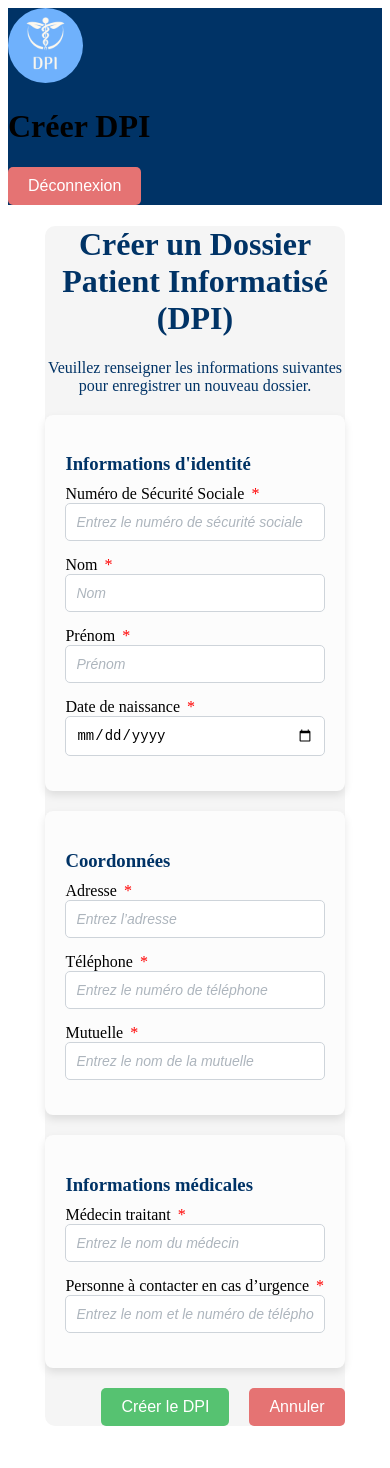
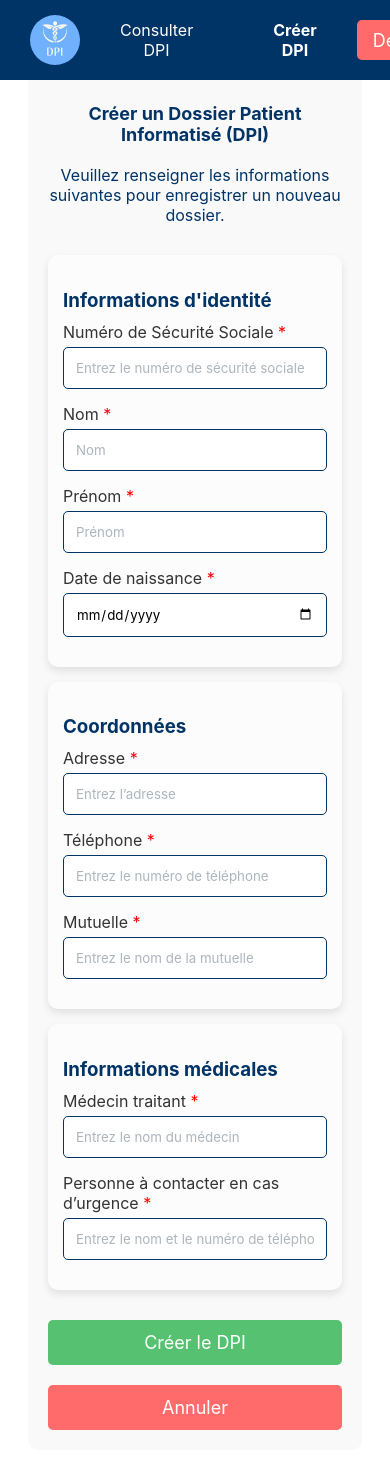
Before and after one commit to LINA-LY/Frontend, an Angular app in the folder FRONTEND IGL/gestion-patients/: page /creation-dpi in a window 390 px wide. Shown: the top 1468 px of the page. Before the commit the page ends 1434 px from the top, so only its background shows below. Built offline with nearby package versions, Linux system fonts and the light colour scheme.

Commit message:
Mise à jour du design de la page de creationh-dpi  avec les ajustements CSS

```diff
--- a/FRONTEND IGL/gestion-patients/src/app/creation-dpi/creation-dpi.component.css
+++ b/FRONTEND IGL/gestion-patients/src/app/creation-dpi/creation-dpi.component.css
@@ -1,146 +1,210 @@
-.H{
-  background-color: #003366;
+/* Style global */
+* {
+  font-family: 'Inter', sans-serif;
+  box-sizing: border-box;
 }
+
+html, body {
+  height: 100%;
+  margin: 0;
+  font-size: 16px;
+  background-color: #ffffff;
+}
+
+.container {
+  max-width: 100%;
+  margin: 0 auto;
+  padding: 20px;
+  min-height: 100vh;
+  display: flex;
+  flex-direction: column;
+  justify-content: flex-start;
+  padding-top: 60px; /* Ajuste ce padding pour éviter que le contenu soit masqué par la navbar */
+}
+
+/* Style de la navbar */
+/* Style de la navbar */
 .header {
   display: flex;
   justify-content: space-between;
   align-items: center;
-  padding: 20px;
   background-color: #003366;
+  padding: 10px 30px;
+  width: 100%;
+  position: fixed;
+  top: 0;
+  left: 0;
+  z-index: 1000;
+}
+
+.logo {
+  width: 50px;
+  height: auto;
+}
+
+.nav-links {
+  display: flex;
+  justify-content: center;
+  flex-grow: 1;
+}
+
+.nav-link {
+  background: none;
   color: white;
+  border: none;
+  font-size: 16px;
+  margin: 0 20px;
+  cursor: pointer;
+  padding: 10px 20px;
+}
+
+.nav-link:hover {
+  background-color: #56C271;
+  border-radius: 15px;
+}
+
+.selected {
+  font-weight: bold;
+}
+
+.btn-deconnexion {
+  background-color: #ff6b6b;
+  color: white;
+  border: none;
+  padding: 8px 16px;
+  border-radius: 5px;
+  cursor: pointer;
+  height: 40px; /* Taille fixe pour le bouton */
+  width: auto;
+}
+
+.btn-deconnexion:hover {
+  background-color: #ff4c4c;
 }
 
 
-  .dec{
-    color: white;
-    font-size: 16px;
-    padding: 10px 20px;
-    border: none;
-    border-radius: 5px;
-    cursor: pointer;
-    transition: all 0.3s ease;
-    background-color: #E57373;
-  }
-
-  .dec:hover {
-    background-color: #ee9595;
-    box-shadow: 0 4px 10px rgba(0, 0, 0, 0.2);
-  }
-
-
-  .dev:active {
-    background-color: #ee9595;
-    box-shadow: 0 2px 5px rgba(0, 0, 0, 0.2);
-  }
-
-
-
-.general{
-  background-color: #F5F5F5;
+.content {
+  padding: 20px;
+  background-color: #f9f9f9;
   border-radius: 10px;
-  width: 80%;
-  margin: 0 auto;
-}
-.phrase1{
- color: #003366;
- text-align: center;
-}
-.phrase2{
-color: #003366;
-size: 20px;
-text-align: center;
+  flex-grow: 1;
 }
 
-.red{
-  color: red;
-  margin-left: 3px;
+h2 {
+  color: #003366;
+  font-size: 20px;
+  margin-bottom: 20px;
+  font-weight: regular;
+  text-align: center; /* Ajouté pour centrer le titre */
 }
 
-.info-id{
+.intro-text {
+  color: #003366;
+  text-align: center;
+  margin-bottom: 30px;
+  font-weight: light;
+}
+
+.info-id {
   background-color: #fcfcfc;
-  border-radius: 8px;
-  padding: 20px;
+  padding: 15px;
+  border-radius: 10px;
   box-shadow: 0 4px 8px rgba(0, 0, 0, 0.1);
-  margin: 20px auto;
-  max-width: 800px;
+  margin: 15px 0;
+}
 
-}
-.title1{
+.info-id h3 {
   color: #003366;
   margin-bottom: 10px;
+  font-weight: semibold;
 }
-.label1{
+
+label {
   display: block;
-  font-weight: bold;
+  font-weight: medium;
   margin-bottom: 5px;
   color: #333;
 }
 
-.in{
+.in {
   width: 100%;
-  padding: 10px;
+  padding: 12px;
   margin-bottom: 15px;
-  border: 1px solid #ced4da;
+  border: 1px solid #003366;
   border-radius: 5px;
-  box-sizing: border-box;
-  font-size: 14px;
 }
 
 input::placeholder {
   color: #adb5bd;
-  font-style: italic;
 }
+
 input:focus {
   outline: none;
-  border-color: #1d3557; /* Couleur bleue */
-  box-shadow: 0 0 5px rgba(29, 53, 87, 0.3);
+  border-color: #003366;
 }
 
-button{
-  color: white;
-  font-size: 16px;
-  padding: 10px 20px;
-  border: none;
-  border-radius: 5px;
-  cursor: pointer;
-  transition: all 0.3s ease;
-}
-
-button:hover {
-  box-shadow: 0 4px 10px rgba(0, 0, 0, 0.2);
-}
-
-
-button:active {
-  box-shadow: 0 2px 5px rgba(0, 0, 0, 0.2);
-}
-
-.Annuler{
-  background-color: #E57373;
-
-}
-
-.Annuler:active{
-  background-color: #ee9595;
-}
-
-.Annuler:hover{
-  background-color: #ee9595;
-}
-.creer{
- background-color: #56C271;
-}
-
-.creer:active{
-  background-color: #6fd288;
-}
-
-.creer:hover{
-  background-color: #6fd288;
+.red {
+  color: red;
 }
 
 .button-container {
   display: flex;
   justify-content: flex-end;
   gap: 20px;
+  margin-top: 30px;
 }
+
+.creer {
+  order: 1;
+}
+
+.Annuler {
+  order: 2;
+}
+
+button {
+  padding: 12px 30px;
+  border-radius: 5px;
+  font-size: 18px;
+  cursor: pointer;
+  border: none;
+}
+
+.creer {
+  background-color: #56C271;
+  color: white;
+}
+
+.creer:hover {
+  background-color: #4CAF50;
+}
+
+.Annuler {
+  background-color: #ff6b6b;
+  color: white;
+}
+
+.Annuler:hover {
+  background-color: #ff4c4c;
+}
+
+.footer-rectangle {
+  background-color: #e2e2f1;
+  padding: 20px 0;
+  border-radius: 20px;
+  margin-top: 40px; /* Plus d'espace entre la navbar et le rectangle */
+  width: 80%;
+  margin-left: auto;
+  margin-right: auto;
+  box-shadow: 0 4px 15px rgba(0, 0, 0, 0.2);
+}
+
+@media screen and (max-width: 600px) {
+  .content h2 {
+    font-size: 18px;
+  }
+
+  .button-container {
+    flex-direction: column;
+  }
+}
--- a/FRONTEND IGL/gestion-patients/src/app/creation-dpi/creation-dpi.component.html
+++ b/FRONTEND IGL/gestion-patients/src/app/creation-dpi/creation-dpi.component.html
@@ -1,90 +1,56 @@
-<div class="H">
-  <header>
-    <div>
-      <img src="assets\logo.svg" alt="logo">
+<div class="container">
+  <div class="header">
+    <img src="assets/logo.svg" alt="Logo" class="logo" />
+    <div class="nav-links">
+      <button class="nav-link ">Consulter DPI</button>
+      <button class="nav-link selected">Créer DPI</button>
     </div>
-    <div>
-      <h1>Créer DPI</h1>
-    </div>
-    <div>
-      <button class="dec">Déconnexion</button>
-    </div>
-  </header>
+    <button class="btn-deconnexion">Déconnexion</button>
   </div>
 
-<div class="general">
-  <h1 class="phrase1">Créer un Dossier Patient Informatisé (DPI)</h1>
-  <p class="phrase2">Veuillez renseigner les informations suivantes pour enregistrer un nouveau dossier.</p>
+  <div class="content">
+    <h2>Créer un Dossier Patient Informatisé (DPI)</h2>
+    <p class="intro-text">Veuillez renseigner les informations suivantes pour enregistrer un nouveau dossier.</p>
 
-  <!-- Champs à remplir pour le DPI -->
     <div class="info-id">
-    <h3 class="title1">Informations d'identité</h3>
-    <div>
-      <label class="label">
-        Numéro de Sécurité Sociale <span class="red">*</span>
-      </label>
-      <input type="text" class="in" placeholder="Entrez le numéro de sécurité sociale" #numSecu>
-    </div>
-    <div>
-      <label class="label">
-        Nom <span class="red">*</span>
-      </label>
-      <input type="text" class="in" placeholder="Nom" #nom>
-    </div>
-    <div>
-      <label class="label">
-        Prénom <span class="red">*</span>
-      </label>
-      <input type="text" class="in" placeholder="Prénom" #prenom>
-    </div>
-    <div>
-      <label class="label">
-        Date de naissance <span class="red">*</span>
-      </label>
-      <input type="date" class="in" placeholder="jj/mm/aaaa" #dateNaissance>
-    </div>
+      <h3>Informations d'identité</h3>
+      <label for="numSecu">Numéro de Sécurité Sociale <span class="red">*</span></label>
+      <input type="text" id="numSecu" class="in" placeholder="Entrez le numéro de sécurité sociale" />
+
+      <label for="nom">Nom <span class="red">*</span></label>
+      <input type="text" id="nom" class="in" placeholder="Nom" />
+
+      <label for="prenom">Prénom <span class="red">*</span></label>
+      <input type="text" id="prenom" class="in" placeholder="Prénom" />
+
+      <label for="dateNaissance">Date de naissance <span class="red">*</span></label>
+      <input type="date" id="dateNaissance" class="in" />
     </div>
 
     <div class="info-id">
-    <h3 class="title1">Coordonnées</h3>
-    <div>
-      <label class="label">
-        Adresse <span class="red">*</span>
-      </label>
-      <input type="text" class="in" placeholder="Entrez l’adresse" #adresse>
-    </div>
-    <div>
-      <label class="label">
-        Téléphone <span class="red">*</span>
-      </label>
-      <input type="text" class="in" placeholder="Entrez le numéro de téléphone" #telephone>
-    </div>
-    <div>
-      <label class="label">
-        Mutuelle <span class="red">*</span>
-      </label>
-      <input type="text" class="in" placeholder="Entrez le nom de la mutuelle" #mutuelle>
-    </div>
+      <h3>Coordonnées</h3>
+      <label for="adresse">Adresse <span class="red">*</span></label>
+      <input type="text" id="adresse" class="in" placeholder="Entrez l’adresse" />
+
+      <label for="telephone">Téléphone <span class="red">*</span></label>
+      <input type="text" id="telephone" class="in" placeholder="Entrez le numéro de téléphone" />
+
+      <label for="mutuelle">Mutuelle <span class="red">*</span></label>
+      <input type="text" id="mutuelle" class="in" placeholder="Entrez le nom de la mutuelle" />
     </div>
 
     <div class="info-id">
-    <h3 class="title1">Informations médicales</h3>
-    <div>
-      <label class="label">
-        Médecin traitant <span class="red">*</span>
-      </label>
-      <input type="text" class="in" placeholder="Entrez le nom du médecin" #medecin>
-    </div>
-    <div>
-      <label class="label">
-        Personne à contacter en cas d’urgence <span class="red">*</span>
-      </label>
-      <input type="text" class="in" placeholder="Entrez le nom et le numéro de téléphone" #urgence>
-    </div>
+      <h3>Informations médicales</h3>
+      <label for="medecin">Médecin traitant <span class="red">*</span></label>
+      <input type="text" id="medecin" class="in" placeholder="Entrez le nom du médecin" />
+
+      <label for="urgence">Personne à contacter en cas d’urgence <span class="red">*</span></label>
+      <input type="text" id="urgence" class="in" placeholder="Entrez le nom et le numéro de téléphone" />
     </div>
 
     <div class="button-container">
-    <button class="creer" type="button" (click)="onSubmit()">Créer le DPI</button>
-    <button class="Annuler" type="button" (click)="onCancel()">Annuler</button>
+      <button class="creer">Créer le DPI</button>
+      <button class="Annuler">Annuler</button>
     </div>
   </div>
+</div>
--- a/FRONTEND IGL/gestion-patients/src/app/medecin-interface-start/medecin-interface-start.component.css
+++ b/FRONTEND IGL/gestion-patients/src/app/medecin-interface-start/medecin-interface-start.component.css
@@ -1,3 +1,4 @@
+/* Style global */
 * {
   font-family: 'Inter', sans-serif;
   box-sizing: border-box;
@@ -11,21 +12,27 @@ html, body {
 .container {
   text-align: center;
   margin: 0 auto;
-  max-width: 900px;
   padding: 20px;
   min-height: 100vh; /* Assure que la page occupe toute la hauteur */
   display: flex;
   flex-direction: column;
-  justify-content: space-between;
+  justify-content: flex-start; /* Assure que tout prend de l'espace verticalement */
+  padding-top: 60px; /* Ajuste ce padding pour éviter que le contenu soit masqué par la navbar */
 }
 
+/* Style de la navbar */
+/* Style de la navbar */
 .header {
   display: flex;
   justify-content: space-between;
   align-items: center;
-  background-color: #003366; /* Bleu foncé */
+  background-color: #003366;
   padding: 10px 30px;
-  width: 100%; /* La navbar prend toute la largeur */
+  width: 100%;
+  position: fixed;
+  top: 0;
+  left: 0;
+  z-index: 1000;
 }
 
 .logo {
@@ -43,33 +50,36 @@ html, body {
   background: none;
   color: white;
   border: none;
-  font-size: 16px; /* Réduit la taille des liens */
+  font-size: 16px;
   margin: 0 20px;
   cursor: pointer;
   padding: 10px 20px;
 }
 
 .nav-link:hover {
-  background-color: #56C271; /* Bleu clair comme le bouton scanner */
-  border-radius: 15px; /* Bords arrondis */
+  background-color: #56C271;
+  border-radius: 15px;
 }
 
 .selected {
-  font-weight: bold; /* Mettre le texte en gras pour la page sélectionnée */
+  font-weight: bold;
 }
 
 .btn-deconnexion {
   background-color: #ff6b6b;
   color: white;
   border: none;
-  padding: 8px 16px; /* Ajuste la taille du bouton */
+  padding: 8px 16px;
   border-radius: 5px;
   cursor: pointer;
+  height: 40px; /* Taille fixe pour le bouton */
+  width: auto;
 }
 
 .btn-deconnexion:hover {
   background-color: #ff4c4c;
 }
+
 
 .search-section {
   display: flex;
@@ -91,7 +101,7 @@ html, body {
 .NSS {
   border: none;
   outline: none;
-  padding: 8px; /* Réduit l'espace dans le champ de recherche */
+  padding: 8px;
   width: 100%;
 }
 
@@ -111,34 +121,41 @@ html, body {
   background-color: #6FB1FC;
   color: white;
   border: none;
-  padding: 8px 14px; /* Réduit la taille du bouton */
+  padding: 8px 14px;
   border-radius: 5px;
   display: flex;
   align-items: center;
   cursor: pointer;
-  height: 40px; /* Hauteur réduite */
-  font-size: 14px; /* Texte du bouton plus petit */
-  box-shadow: 0 4px 6px rgba(0, 0, 0, 0.1); /* Shadow sur le bouton de scan */
-  margin-left: 15px; /* Ajout d'un espace entre les boutons */
+  height: 40px;
+  font-size: 14px;
+  box-shadow: 0 4px 6px rgba(0, 0, 0, 0.1);
+  margin-left: 15px;
 }
 
 .scan-icon {
   width: 18px;
   height: auto;
-  margin-left: 5px; /* L'icône de QR Code est à droite */
+  margin-left: 5px;
 }
 
 .btn-scan:hover {
   background-color: #93c3fa;
 }
 
+.content {
+  flex-grow: 1;
+  padding: 20px;
+  background-color: #f9f9f9;
+  border-radius: 10px;
+}
+
 .content h2 {
   color: #003366E5;
-  font-size: 18px; /* Réduit la taille du texte */
+  font-size: 18px;
   margin-bottom: 20px;
   font-weight: bold;
-  text-align: center;
-  margin-top: 40px; /* Décale un peu plus bas le texte */
+  text-align: center; /* Ajouté pour centrer le titre */
+  margin-top: 40px;
 }
 
 .content ul {
@@ -151,14 +168,25 @@ html, body {
 }
 
 .content ul li {
-  margin-bottom: 8px; /* Réduit l'espace entre les éléments */
-  font-size: 14px; /* Réduit la taille du texte */
+  margin-bottom: 8px;
+  font-size: 14px;
 }
 
 .illustration img {
-  max-width: 50%; /* Réduit la taille de l'image */
+  max-width: 50%;
   height: auto;
   margin-top: 15px;
+}
+
+.footer-rectangle {
+  background-color: #e2e2f1; /* Violet clair */
+  padding: 20px 0;
+  border-radius: 20px;
+  margin-top: 40px; /* Plus d'espace entre la navbar et le rectangle */
+  width: 80%;
+  margin-left: auto;
+  margin-right: auto;
+  box-shadow: 0 4px 15px rgba(0, 0, 0, 0.2);
 }
 
 @media screen and (max-width: 600px) {
@@ -167,12 +195,11 @@ html, body {
   }
 
   .search-section {
-    flex-direction: column; /* Met la barre de recherche et le bouton sous forme de colonne */
-    align-items: stretch;
+    flex-direction: column;
   }
 
   .content h2 {
-    font-size: 16px; /* Plus petit sur les petits écrans */
+    font-size: 16px;
     margin-top: 20px;
   }
 }
```
Lines whose indentation alone changed are shown as unchanged.
